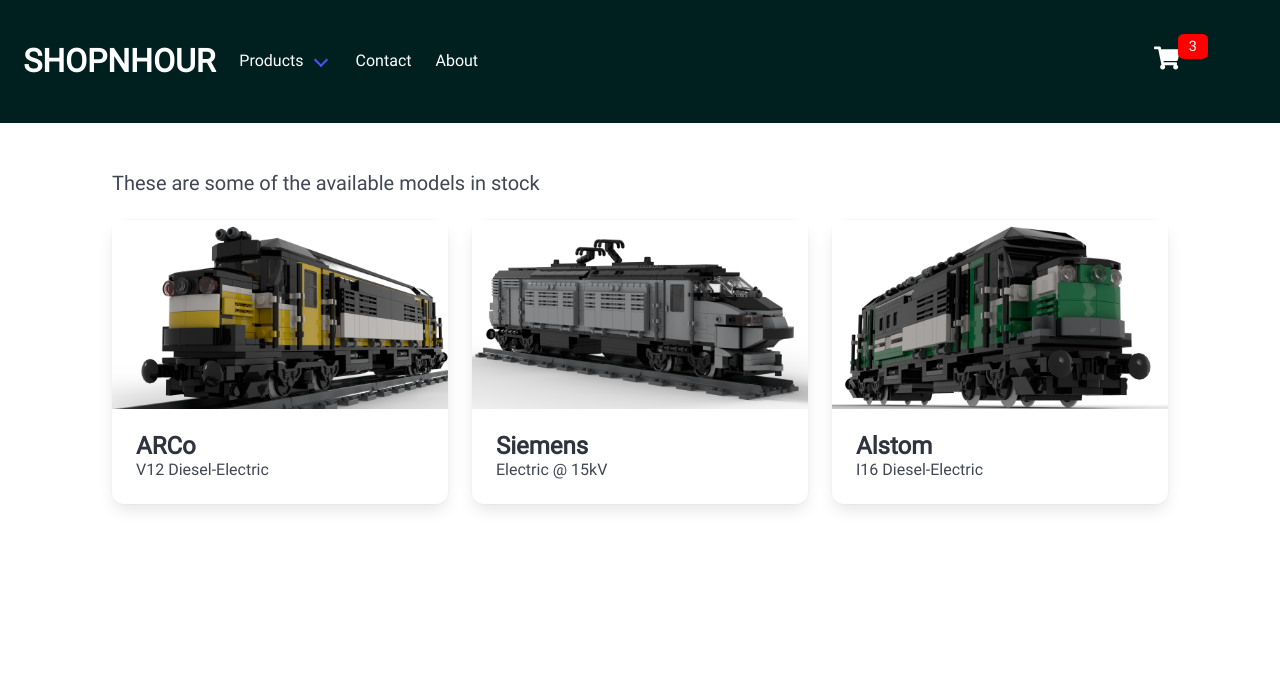
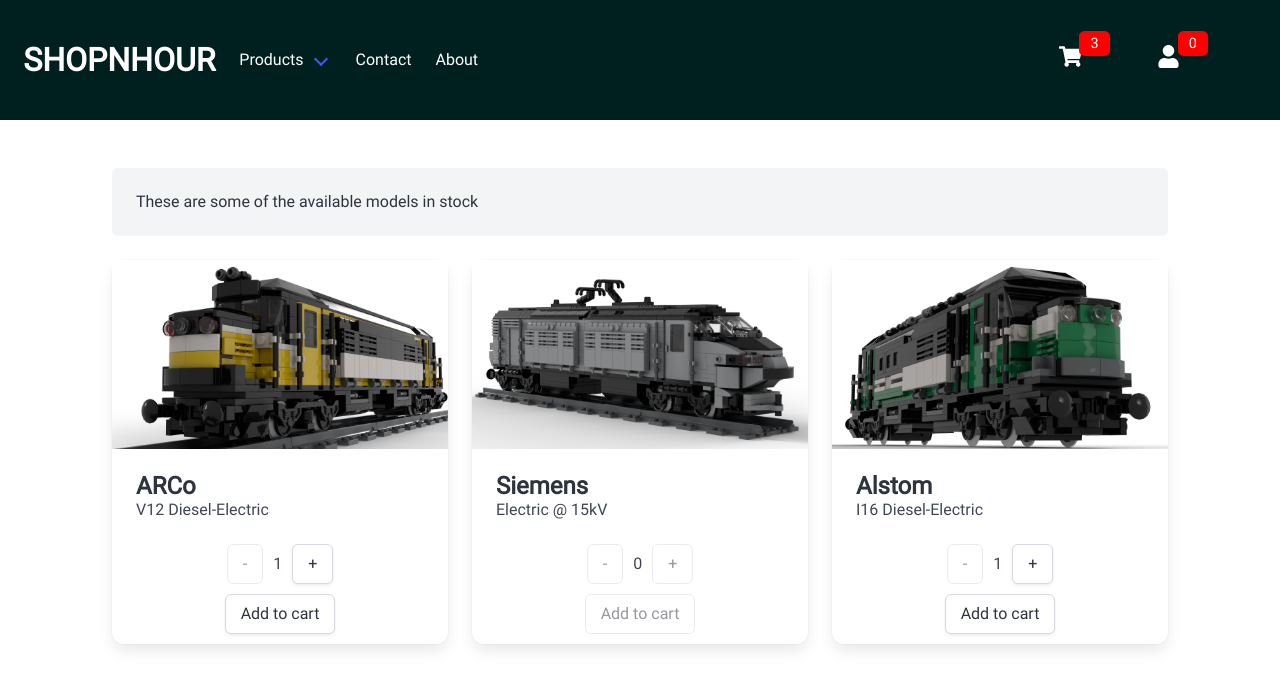
Before and after one commit to ErnestAC/Proj_ReactJS, a React (Create React App) app: page / in a window 1280 px wide. Shown: the top 688 px of the page. Built offline with nearby package versions, Linux system fonts and the light colour scheme.

Commit message:
Added counter component. Added them to the card component.

```diff
--- a/src/App.js
+++ b/src/App.js
@@ -6,10 +6,12 @@
 
 function App() {
   return (
-    <body className="App">
+    <div className="App">
       <Navbar />
-      <ContentStage greetingMessage={`These are some of the available models in stock`} />
-    </body>
+      <ContentStage
+        greetingMessage={`These are some of the available models in stock`}
+      />
+    </div>
   );
 }
 
--- a/src/components/BrandLogo.js
+++ b/src/components/BrandLogo.js
@@ -4,8 +4,7 @@
   return (
     <div className="navbar-left">
       <div className="logo">
-
-        {titleTienda}
+          {titleTienda}
       </div>
     </div>
   );
--- a/src/components/CartWidget.js
+++ b/src/components/CartWidget.js
@@ -1,16 +1,20 @@
 import { FaShoppingCart } from "react-icons/fa";
-// import "../css/CartWidget.css";
+import { useState, useEffect } from 'react'
 
-function CartWidget({ cartItemCount }) {
+const CartWidget = ({ cartItemCount }) => {
+
+  const [count, setCount] = useState(0) //Use default value 0
+
+  useEffect(() => {
+    console.log("AAAAA", cartItemCount)
+  })
+
   return (
     <div>
-      <FaShoppingCart size={26} />
+      <FaShoppingCart size={23} />
       <a href="/cart" className="cart-icon">
         <i className="fas fa-shopping-cart"></i>
         <div className="cart-count">{cartItemCount}</div>
-      </a>
-      <a href="/account" className="user-icon">
-        <i className="fas fa-user"></i>
       </a>
     </div>
   );
--- /dev/null
+++ b/src/components/ItemCard.js
@@ -0,0 +1,26 @@
+// import ItemCount from "./ItemCount";
+
+import ItemCount from "./ItemCount";
+
+function ProfileCard({titulo,handle,imagen,stock,initial}) {
+
+    return (
+      <div className="card">
+        <div className="card-img">
+          <figure className="image is-16by9">
+            <img src={imagen} alt="logo" />
+          </figure>
+        </div>
+
+        <div className="card-content">
+          <div className="media-content">
+            <h2 className="title is-4">{titulo}</h2>
+            <p className="subtitle is-6">{handle}</p>
+          </div>
+        </div>
+        <ItemCount stock={stock} initial={initial}/>
+      </div>
+    );
+}
+
+export default ProfileCard;
--- /dev/null
+++ b/src/components/ItemCount.js
@@ -0,0 +1,57 @@
+import React, { useState } from "react";
+import "bulma/css/bulma.css";
+
+const ItemCount = ({ stock, initial }) => {
+const [count, setCount] = useState(initial);
+
+const handleAdd = (quantity) => {
+    console.log(`Added ${quantity} item(s) to cart.`);
+};
+
+const increment = () => {
+    if (count < stock) {
+        setCount(count + 1);
+    }
+    };
+
+    const decrement = () => {
+    if (count > 1) {
+        setCount(count - 1);
+    }
+    };
+
+    return (
+        <div
+        style={{
+            display: "flex",
+            flexDirection: "column",
+            alignItems: "center",
+            gap: "10px",
+        }}
+        >
+        <div style={{ display: "flex", alignItems: "center", gap: "10px" }}>
+            <button className="button" onClick={decrement} disabled={count <= 1}>
+            -
+            </button>
+            <span>{count}</span>
+            <button
+            className="button"
+            onClick={increment}
+            disabled={count >= stock}
+            >
+            +
+            </button>
+        </div>
+        <button
+            className="button"
+            onClick={() => handleAdd(count)}
+            disabled={stock === 0}
+        >
+            Add to cart
+        </button>
+        <p></p>
+        </div>
+    );
+};
+
+export default ItemCount;
--- a/src/components/ItemListContainer.js
+++ b/src/components/ItemListContainer.js
@@ -6,21 +6,21 @@
 import AlstomImg from "../img/alstom.png";
 import SiemensImg from "../img/siemens.png";
 
-import ProfileCard from "./ProfileCard";
+import ProfileCard from "./ItemCard";
 
-const ContentStage = ({ greetingMessage }) => {
+const ItemListContainer = ({ greetingMessage }) => {
   return (
     <div className="container">
       <section className="section">
-        <div className="subtitle">
-          {greetingMessage}
-        </div>
+        <div class="notification" >{greetingMessage}</div>
         <div className="columns">
           <div className="column is-4">
             <ProfileCard
               titulo="ARCo"
               handle="V12 Diesel-Electric"
               imagen={ARCoImg}
+              stock={3}
+              initial={1}
             />
           </div>
           <div className="column is-4">
@@ -28,6 +28,8 @@
               titulo="Siemens"
               handle="Electric @ 15kV"
               imagen={SiemensImg}
+              stock={0}
+              initial={0}
             />
           </div>
           <div className="column is-4">
@@ -35,6 +37,8 @@
               titulo="Alstom"
               handle="I16 Diesel-Electric"
               imagen={AlstomImg}
+              stock={10}
+              initial={1}
             />
           </div>
         </div>
@@ -43,4 +47,4 @@
   );
 };
 
-export default ContentStage;
+export default ItemListContainer;
--- a/src/components/Navbar.js
+++ b/src/components/Navbar.js
@@ -2,6 +2,7 @@
 import "bulma/css/bulma.css";
 import "../css/Navbar.css";
 import CartWidget from "./CartWidget";
+import UserWidget from "./UserWidget";
 import BrandLogo from "./BrandLogo";
 
 const Navbar = () => {
@@ -48,6 +49,9 @@
           <a href="/cart" className="navbar-item">
             <CartWidget cartItemCount={3} />
           </a>
+          <a href="/user" className="navbar-item">
+            <UserWidget AlertCount={0} />
+          </a>
         </div>
       </div>
     </nav>
--- a/src/components/ProfileCard.js
+++ /dev/null
@@ -1,22 +0,0 @@
-
-
-function ProfileCard({titulo,handle,imagen}) {
-
-    return (
-        <div className="card">
-            <div className="card-img">
-                <figure className="image is-16by9">
-                    <img src={imagen} alt="logo"/>
-                </figure>
-            </div>
-            <div className="card-content">
-                <div className="media-content">
-                    <h2 className="title is-4">{titulo}</h2>
-                    <p className="subtitle is-6">{handle}</p>
-                </div>
-            </div>
-        </div>
-    )
-}
-
-export default ProfileCard;
--- /dev/null
+++ b/src/components/UserWidget.js
@@ -0,0 +1,18 @@
+import { FaUser } from "react-icons/fa"
+
+// import "../css/CartWidget.css";
+
+function UserWidget({ AlertCount }) {
+
+  return (
+    <div>
+      <FaUser size={23} />
+      <a href="/user" className="cart-icon">
+        <i className="fas fa-shopping-cart"></i>
+        <div className="cart-count">{AlertCount}</div>
+      </a>
+    </div>
+  );
+}
+
+export default UserWidget;
--- a/src/css/Navbar.css
+++ b/src/css/Navbar.css
@@ -24,7 +24,7 @@
 }
 
 .navbar-center .nav-links li {
-    margin-right: 1rem;
+    margin-right: 0rem;
 }
 
 .navbar-center .nav-links a {
```
Also changed, not shown: 1 other file (tests, documents, lock files or other folders).
